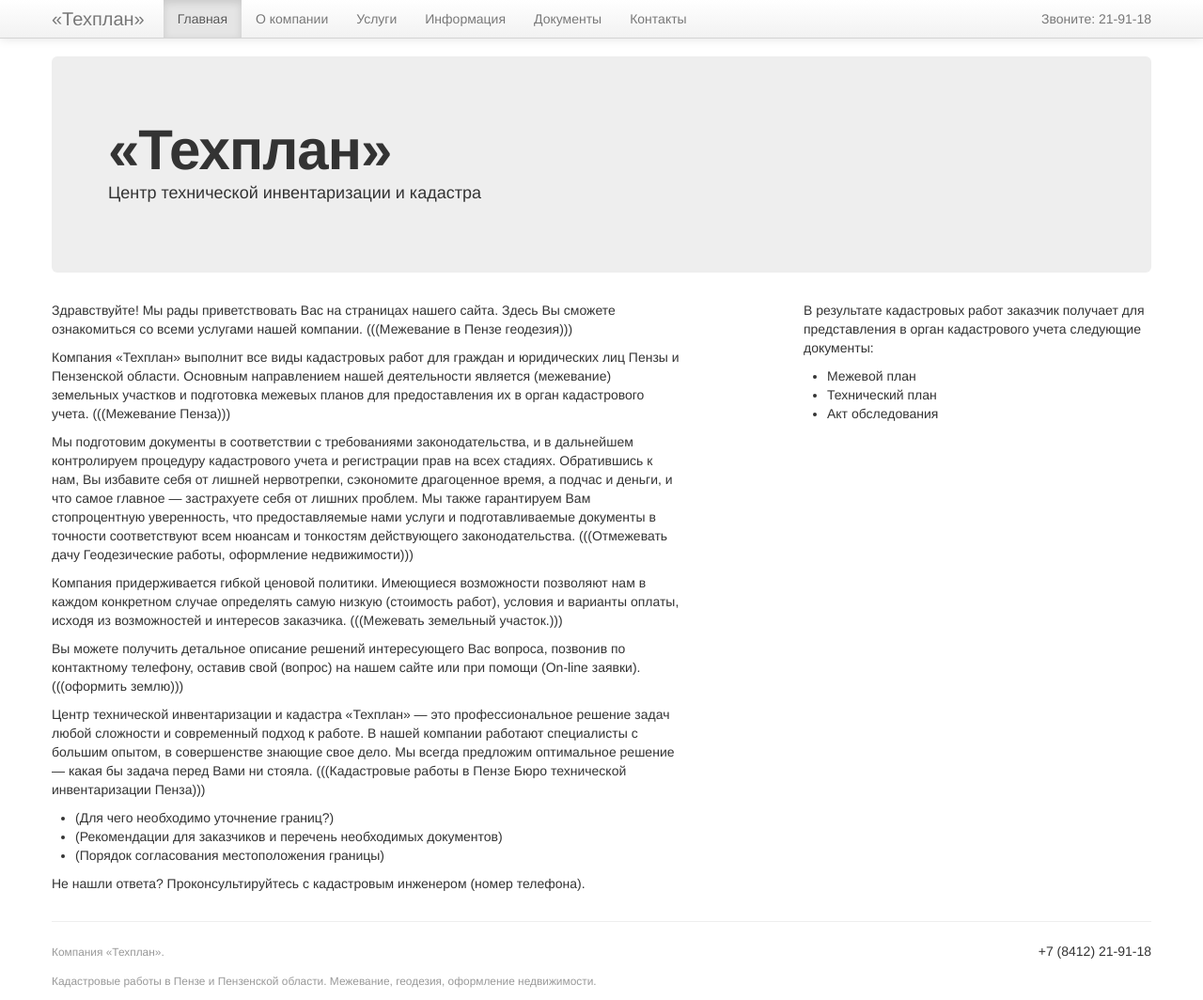
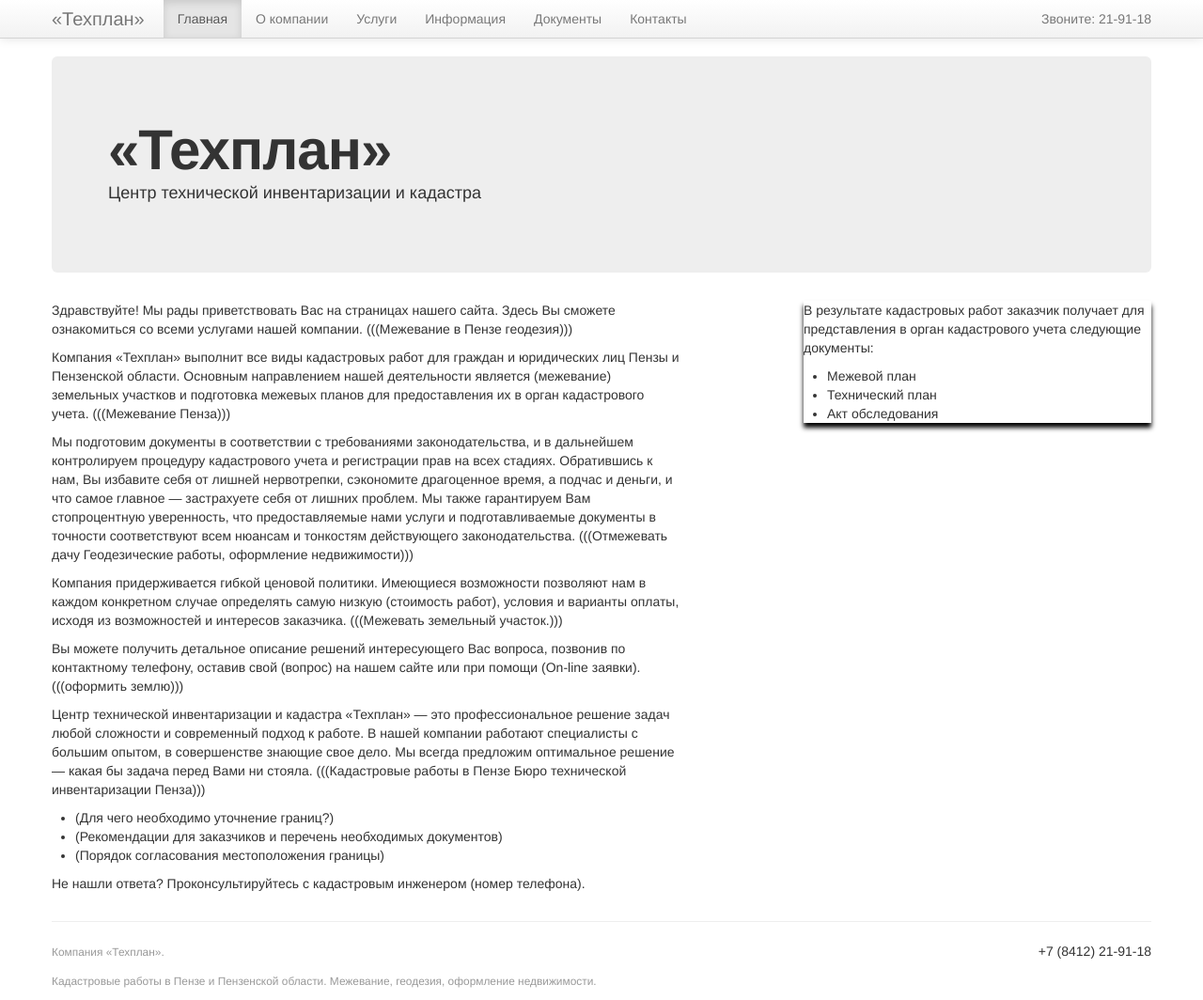
Before and after one commit to m1kc/m1kc.github.com, a Jekyll site: the page built from tehplan/index.md, in a window 1280 px wide and 1064 px high. Shown: the whole window at 94% size. Built offline with Jekyll 4.4.1, drawn with Linux system fonts in a browser that asks for light colours; Markdown is read by kramdown in place of the engine named in the settings.

Commit message:
Tehplan.

```diff
--- a/_layouts/default.html
+++ b/_layouts/default.html
@@ -53,12 +53,14 @@
 					{{ content }}
 				</div>
 				<div class="span4 offset1">
+					<div style="box-shadow: 0 5px 5px black;">
 						<p>В результате кадастровых работ заказчик получает для представления в орган кадастрового учета следующие документы:</p>
 						<ul>
 							<li>Межевой план</li>
 							<li>Технический план</li>
 							<li>Акт обследования</li>
 						</ul>
+					</div>
 				</div>
 			</div>
       	{% else %}
```
Lines whose indentation alone changed are shown as unchanged.
